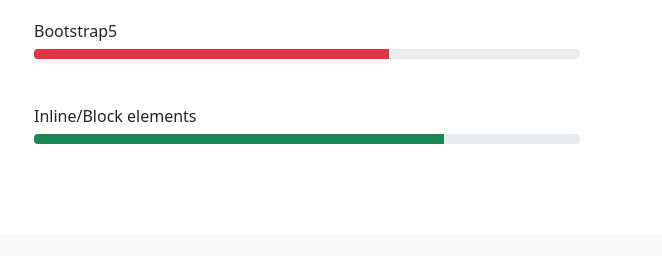
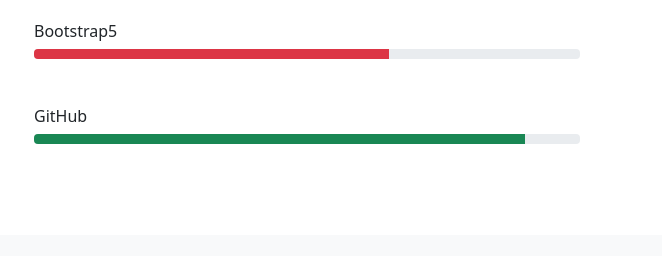
Before and after one commit to Kaekss/Nadal10-Portfolio, a plain HTML site: page index.html in a window 1280 px wide. Shown: the part 735-991 px from the top of the page, 618-1280 px from the left. Drawn offline with nearby package versions, Linux system fonts and the light colour scheme.

Commit message:
Portfolio

```diff
--- a/index.html
+++ b/index.html
@@ -144,9 +144,9 @@
               </div>
 
               <div class="skill mt-5 mb-4">
-                <h3 class="fs-6">Inline/Block elements</h3>
+                <h3 class="fs-6">GitHub</h3>
                 <div class="progress" style="height: 10px;">
-                  <div class="progress-bar bg-success" role="progressbar" style="width: 75%;" aria-valuenow="75" aria-valuemin="0" aria-valuemax="100"></div>
+                  <div class="progress-bar bg-success" role="progressbar" style="width: 90%;" aria-valuenow="90" aria-valuemin="0" aria-valuemax="100"></div>
                 </div>
               </div>
 
```
